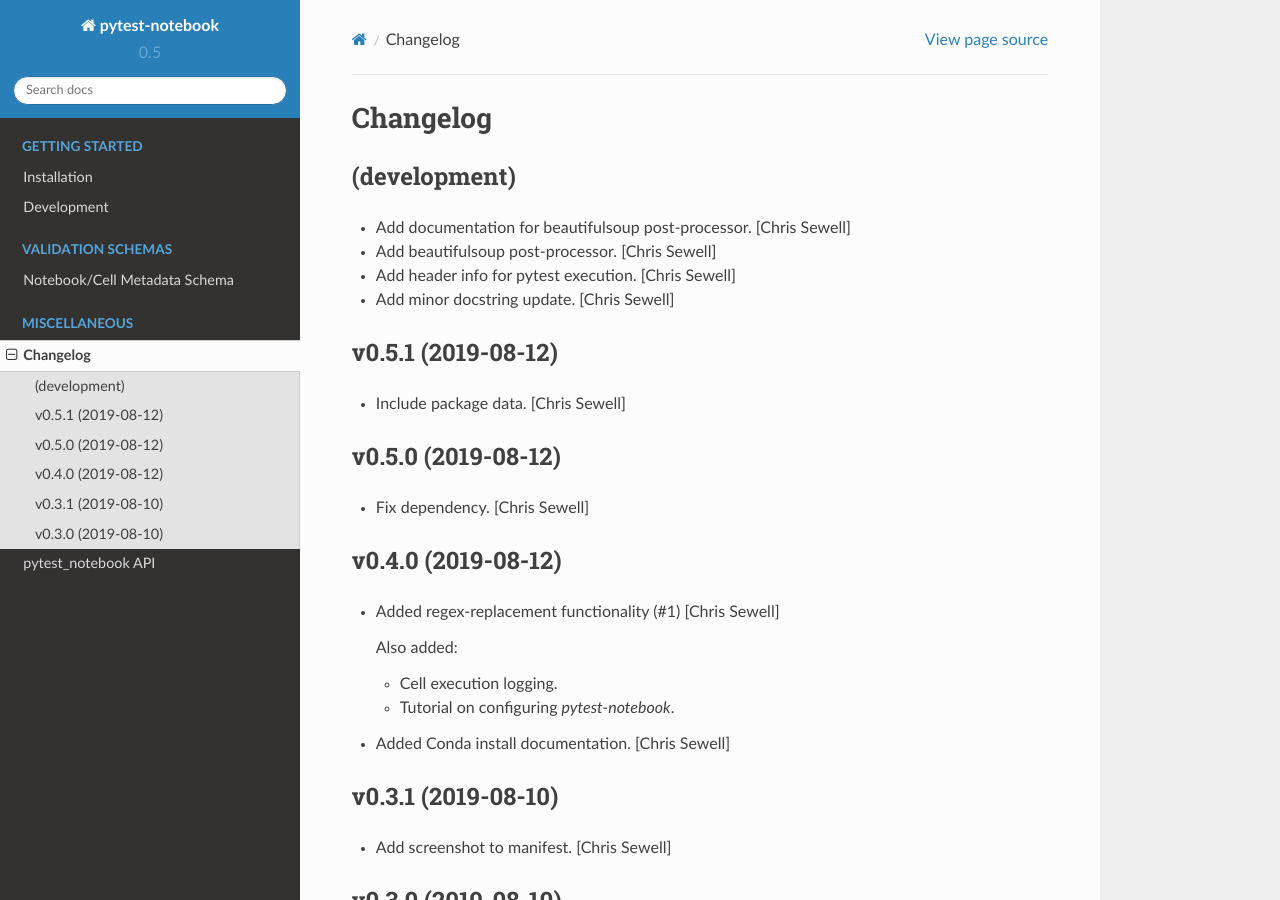
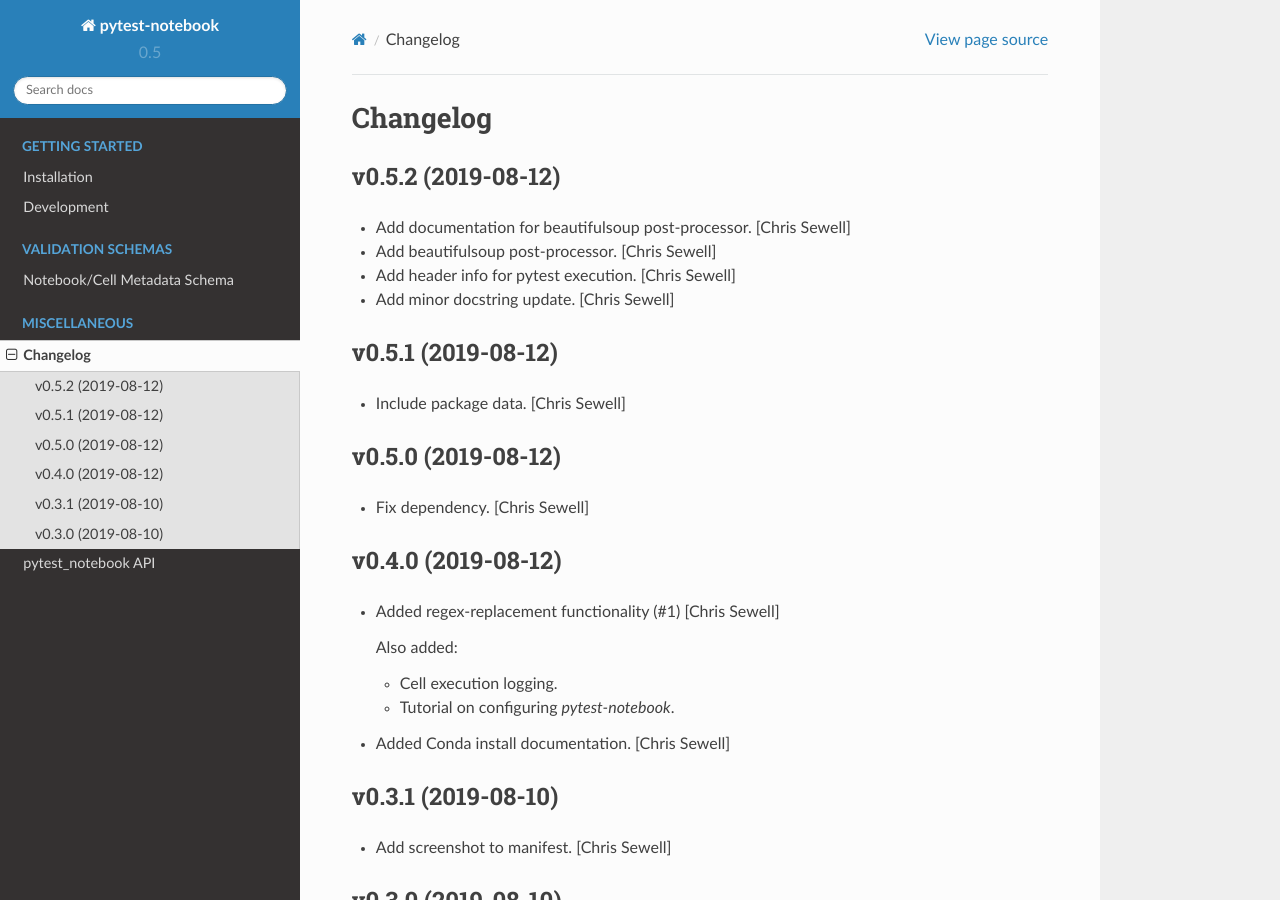
Before and after one commit to chrisjsewell/pytest-notebook, a Sphinx documentation site: the page built from docs/source/changelog.rst, in a window 1280 px wide and 900 px high. Built offline with Sphinx 7.4.7 and the Read the Docs theme 2.0.0, drawn with Linux system fonts in a browser that asks for light colours; pages that are not in the unit, such as notebooks, are missing from menus.

Commit message:
Update changelog.rst

```diff
--- a/docs/source/changelog.rst
+++ b/docs/source/changelog.rst
@@ -2,8 +2,8 @@
 =========
 
 
-(development)
--------------
+v0.5.2 (2019-08-12)
+-------------------
 - Add documentation for beautifulsoup post-processor. [Chris Sewell]
 
 - Add beautifulsoup post-processor. [Chris Sewell]
```
